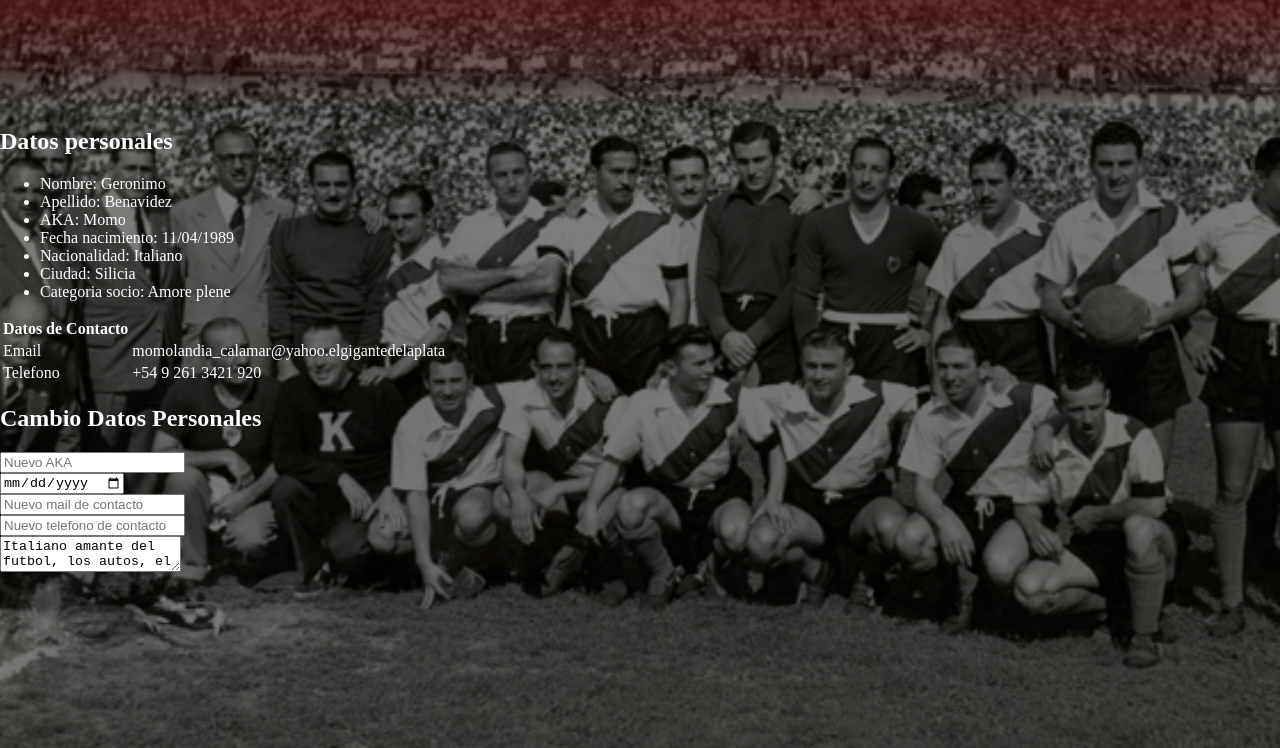
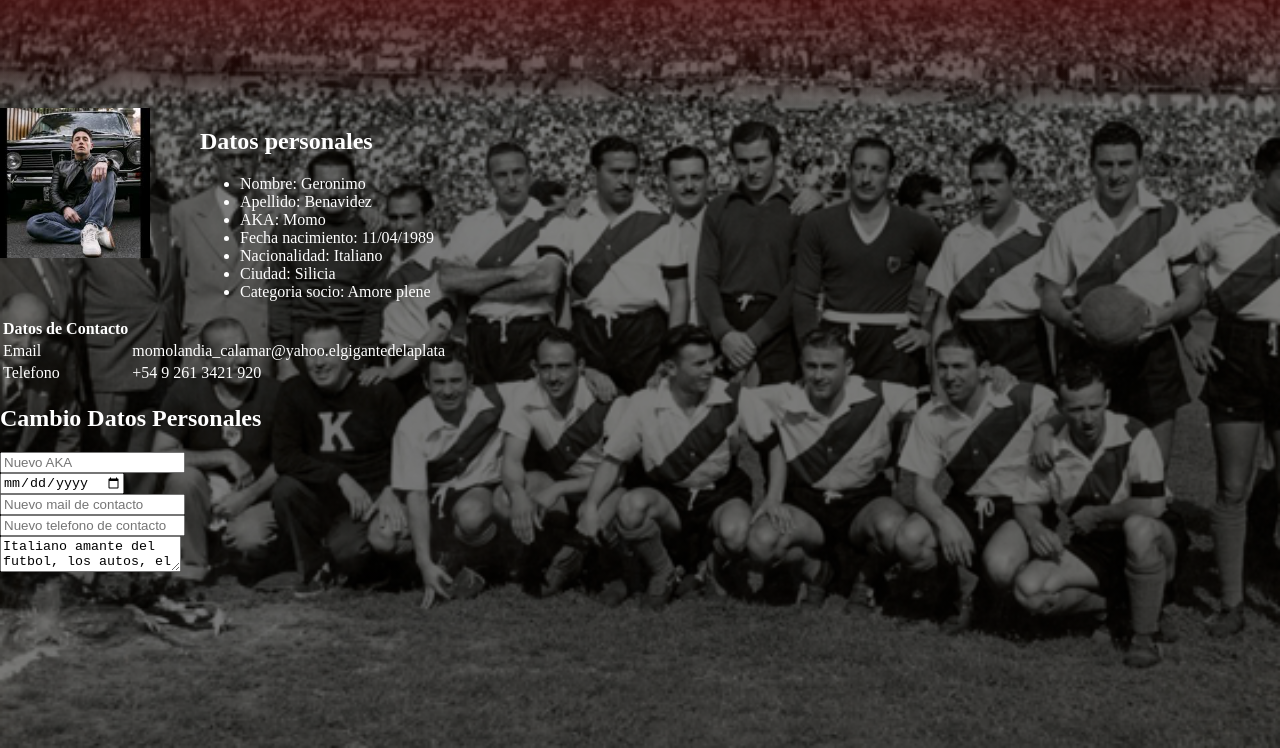
Before and after one commit to MaxiFran48/Perfil-de-usuario, a plain HTML site: page index.html in a window 1280 px wide. Shown: the part 52-800 px from the top of the page. Drawn offline with Linux system fonts and the light colour scheme.

Commit message:
rompebolas

```diff
--- a/index.html
+++ b/index.html
@@ -15,6 +15,11 @@
     </header>
     <main>
         <article>
+            <div class="contenedor-flex">
+                <div class="caja-1">
+                    <img src="images.jpeg">
+                </div>
+                <div class="caja-2">
                     <h2>
                         Datos personales
                     </h2>
@@ -27,6 +32,8 @@
                         <li> Ciudad: Silicia </li>
                         <li> Categoria socio: Amore plene </li>
                     </ul>
+                </div>
+            </div>
             <table>
                 <thead>
                     <tr>
--- a/style.css
+++ b/style.css
@@ -10,6 +10,23 @@ body {
     background-size: cover;
     height: 100vh;
     color: white;
+}
+
+/* Contenedor */
+.contenedor-flex {
+    display: flex;
+}
+
+/* Caja con ancho fijo usando 'width' */
+.caja-1, caja-2 {
+    width: 200px;
+    /* Evitamos que crezca o se encoja para mantener el ancho fijo */
+    flex-grow: 0;
+    flex-shrink: 0;
+}
+
+img {
+    width: 150px;
 }
 
 h1 {
```
Also changed, not shown: images.jpeg (added). Lines whose indentation alone changed are shown as unchanged.
